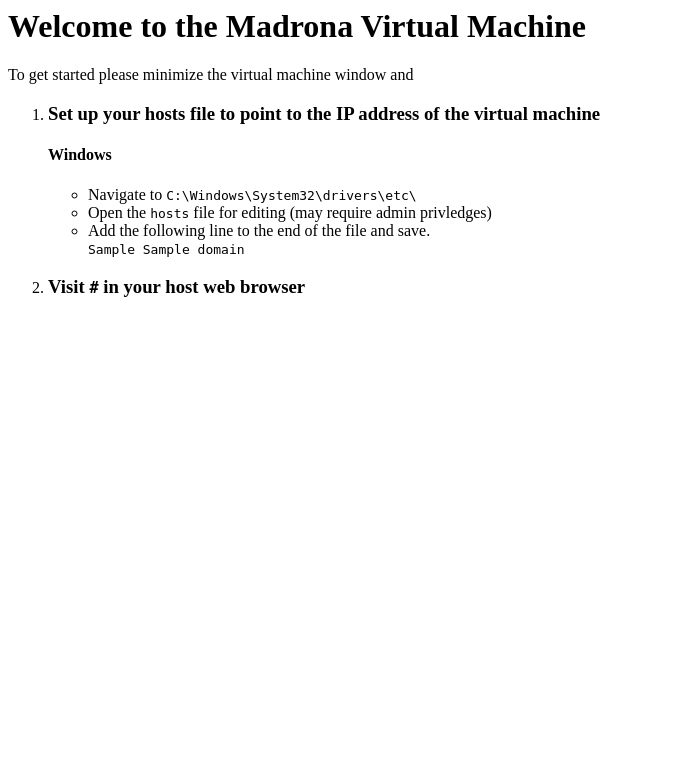
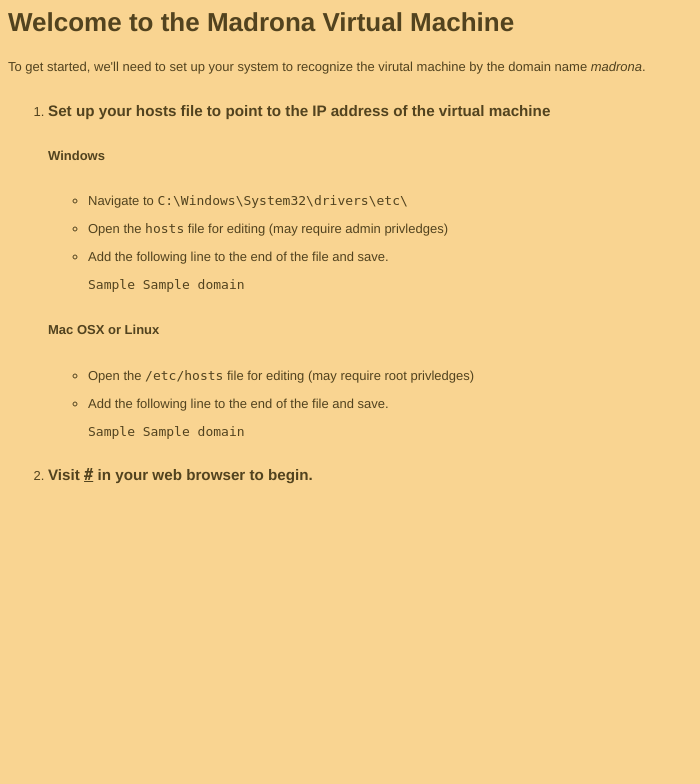
Before and after one commit to Ecotrust/madrona-app-generator, a Django app: template appgen/appgen/templates/initial_docs.html in a window 1280 px wide. Shown: the top 784 px of the page, without its empty margins (0-700 px from the left). Run offline with Django 3.2, Linux system fonts and the light colour scheme; the template is opened without the code that fills it: most values are stand-ins (such as "Sample title", 1, 10 or a date in 2020); parts of the project's set-up code (start-up, migrations or seed data) failed here and were passed over.

Commit message:
Additional init docs notes about hosts on nix systems

```diff
--- a/appgen/appgen/templates/initial_docs.html
+++ b/appgen/appgen/templates/initial_docs.html
@@ -1,11 +1,21 @@
 <html>
 <head>
  <title> Welcome to Madrona VM </title>
+ <style>
+    body {
+        font-family: "Helvetica Neue", Helvetica, Arial, sans-serif;
+        font-size: 13px;
+        line-height: 28px;
+        color: #52431f;
+        background-color: #f9d491;
+    }
+ </style>
+
 </head>
 <body>
 <h1>Welcome to the Madrona Virtual Machine</h1>
 <div>
-To get started please minimize the virtual machine window and
+    To get started, we'll need to set up your system to recognize the virutal machine by the domain name <em>madrona</em>.
 <ol>
 <li> <h3> Set up your hosts file to point to the IP address of the virtual machine </h3>
 <h4> Windows </h4>
@@ -14,9 +24,14 @@
 <li> Open the <code>hosts</code> file for editing (may require admin privledges)</li>
 <li> Add the following line to the end of the file and save. <br/> <code>{{ip}}  {{domain}}</code> </li>
 </ul>
+<h4> Mac OSX or Linux </h4>
+<ul>
+<li> Open the <code>/etc/hosts</code> file for editing (may require root privledges)</li>
+<li> Add the following line to the end of the file and save. <br/> <code>{{ip}}  {{domain}}</code> </li>
+</ul>
 </li>
 <li>
-<h3>Visit <code>{{appgen_url}}</code> in your host web browser </h3>
+<h3>Visit <code style="text-decoration: underline;">{{appgen_url}}</code> in your web browser to begin. </h3>
 </li>
 </ol>
 
```
